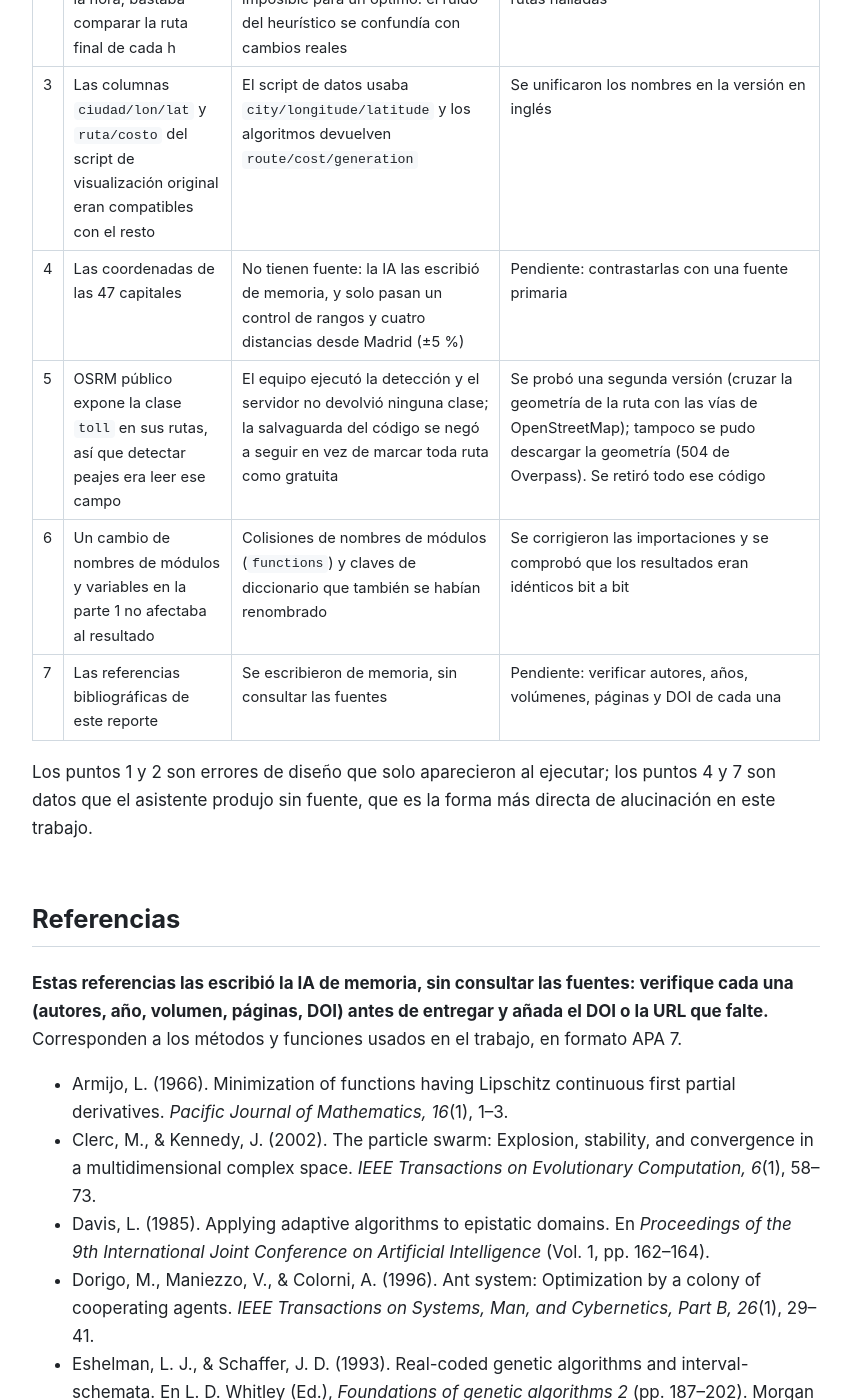
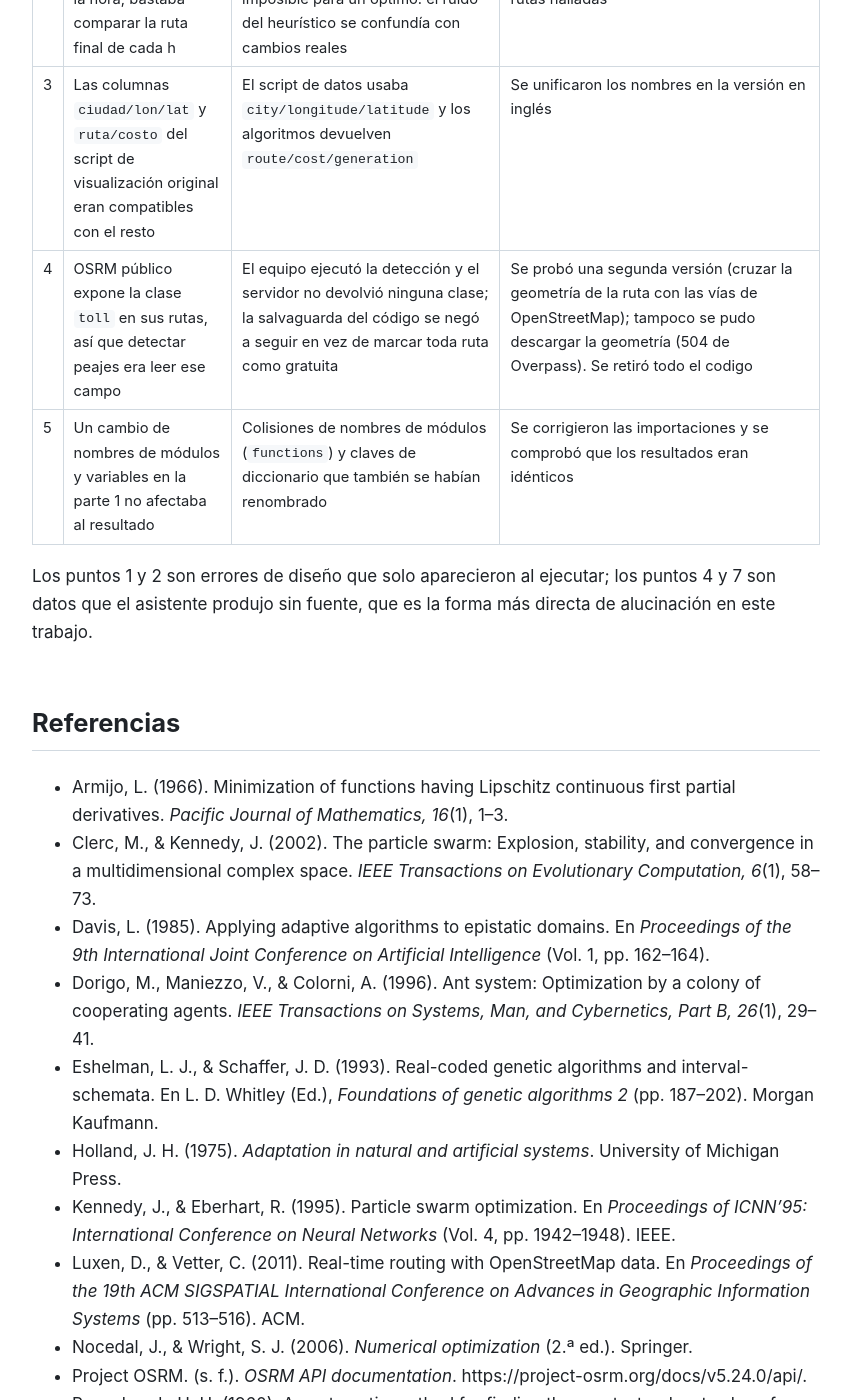
Before and after one commit to LennyCt/RNA-y-Algo-Bioinsp-2026-02-blog-trabajo-1, a Jekyll site: the page built from docs/index.md, in a window 1280 px wide and 1400 px high, scrolled down 15132 px. Shown: the whole window, without its empty margins (214-1065 px from the left). Built offline with Jekyll 4.4.1, drawn with Linux system fonts in a browser that asks for light colours; some of the changed text lies outside the part shown.

Commit message:
reporte correcciones

```diff
--- a/docs/index.md
+++ b/docs/index.md
@@ -313,16 +313,12 @@ Se registran los errores y suposiciones falsas del asistente que se detectaron a
 | 1 | El ACO con los parámetros por defecto encuentra buenas rutas | Una prueba con 7 ciudades y óptimo conocido por fuerza bruta: 0 de 10 semillas lo alcanzaron, y el resultado era idéntico con 80, 500 o 2000 iteraciones. Con 47 ciudades, 150 y 450 iteraciones dieron los mismos costos | Estancamiento de la feromona: sin cota inferior, las aristas no usadas bajan a ~10⁻¹⁷, por debajo del piso de 10⁻¹² del código, y quedan unas 10⁹ veces menos probables. Se añadió `min_pheromone_fraction` (cota estilo MAX-MIN); con 0.1 alcanza el óptimo en 8 de 10 semillas en 7 ciudades, pero con 47 ciudades empeoró con 150 iteraciones y mejoró solo 0.3 % con 0.01 y 450 iteraciones. Hay que ajustarlo con datos reales |
 | 2 | Para ver si cambia la ruta con el valor de la hora, bastaba comparar la ruta final de cada h | Con datos sintéticos, el AG dio rutas más lentas al subir h, algo imposible para un óptimo: el ruido del heurístico se confundía con cambios reales | Se reemplazó por la envolvente inferior de las rectas C(h) = h·T + M de todas las rutas halladas |
 | 3 | Las columnas `ciudad/lon/lat` y `ruta/costo` del script de visualización original eran compatibles con el resto | El script de datos usaba `city/longitude/latitude` y los algoritmos devuelven `route/cost/generation` | Se unificaron los nombres en la versión en inglés |
-| 4 | Las coordenadas de las 47 capitales | No tienen fuente: la IA las escribió de memoria, y solo pasan un control de rangos y cuatro distancias desde Madrid (±5 %) | Pendiente: contrastarlas con una fuente primaria |
-| 5 | OSRM público expone la clase `toll` en sus rutas, así que detectar peajes era leer ese campo | El equipo ejecutó la detección y el servidor no devolvió ninguna clase; la salvaguarda del código se negó a seguir en vez de marcar toda ruta como gratuita | Se probó una segunda versión (cruzar la geometría de la ruta con las vías de OpenStreetMap); tampoco se pudo descargar la geometría (504 de Overpass). Se retiró todo ese código |
-| 6 | Un cambio de nombres de módulos y variables en la parte 1 no afectaba al resultado | Colisiones de nombres de módulos (`functions`) y claves de diccionario que también se habían renombrado | Se corrigieron las importaciones y se comprobó que los resultados eran idénticos bit a bit |
-| 7 | Las referencias bibliográficas de este reporte | Se escribieron de memoria, sin consultar las fuentes | Pendiente: verificar autores, años, volúmenes, páginas y DOI de cada una |
+| 4 | OSRM público expone la clase `toll` en sus rutas, así que detectar peajes era leer ese campo | El equipo ejecutó la detección y el servidor no devolvió ninguna clase; la salvaguarda del código se negó a seguir en vez de marcar toda ruta como gratuita | Se probó una segunda versión (cruzar la geometría de la ruta con las vías de OpenStreetMap); tampoco se pudo descargar la geometría (504 de Overpass). Se retiró todo el codigo |
+| 5 | Un cambio de nombres de módulos y variables en la parte 1 no afectaba al resultado | Colisiones de nombres de módulos (`functions`) y claves de diccionario que también se habían renombrado | Se corrigieron las importaciones y se comprobó que los resultados eran idénticos|
 
 Los puntos 1 y 2 son errores de diseño que solo aparecieron al ejecutar; los puntos 4 y 7 son datos que el asistente produjo sin fuente, que es la forma más directa de alucinación en este trabajo.
 
 ## Referencias
-
-**Estas referencias las escribió la IA de memoria, sin consultar las fuentes: verifique cada una (autores, año, volumen, páginas, DOI) antes de entregar y añada el DOI o la URL que falte.** Corresponden a los métodos y funciones usados en el trabajo, en formato APA 7.
 
 - Armijo, L. (1966). Minimization of functions having Lipschitz continuous first partial derivatives. *Pacific Journal of Mathematics, 16*(1), 1–3.
 - Clerc, M., & Kennedy, J. (2002). The particle swarm: Explosion, stability, and convergence in a multidimensional complex space. *IEEE Transactions on Evolutionary Computation, 6*(1), 58–73.
@@ -333,8 +329,8 @@ Los puntos 1 y 2 son errores de diseño que solo aparecieron al ejecutar; los pu
 - Kennedy, J., & Eberhart, R. (1995). Particle swarm optimization. En *Proceedings of ICNN'95: International Conference on Neural Networks* (Vol. 4, pp. 1942–1948). IEEE.
 - Luxen, D., & Vetter, C. (2011). Real-time routing with OpenStreetMap data. En *Proceedings of the 19th ACM SIGSPATIAL International Conference on Advances in Geographic Information Systems* (pp. 513–516). ACM.
 - Nocedal, J., & Wright, S. J. (2006). *Numerical optimization* (2.ª ed.). Springer.
-- Project OSRM. (s. f.). *OSRM API documentation*. https://project-osrm.org/docs/v5.24.0/api/ (el enlace viene del script original; verificar versión y fecha de consulta).
-- Rosenbrock, H. H. (1960). An automatic method for finding the greatest or least value of a function. *The Computer Journal, 3*(3), 175–184.
-- Storn, R., & Price, K. (1997). Differential evolution: A simple and efficient heuristic for global optimization over continuous spaces. *Journal of Global Optimization, 11*(4), 341–359.
-- Stützle, T., & Hoos, H. H. (2000). MAX–MIN ant system. *Future Generation Computer Systems, 16*(8), 889–914.
-- Törn, A., & Žilinskas, A. (1989). *Global optimization* (Lecture Notes in Computer Science, Vol. 350). Springer. (Fuente habitual de la función de Rastrigin; la original, de Rastrigin, es de 1974, en ruso: localizar y citar.)
+- Project OSRM. (s. f.). *OSRM API documentation*. https://project-osrm.org/docs/v5.24.0/api/.
+- Rosenbrock, H. H. (1960). An automatic method for finding the greatest or least value of a function. *The Computer Journal, 3*(3).
+- Storn, R., & Price, K. (1997). Differential evolution: A simple and efficient heuristic for global optimization over continuous spaces. *Journal of Global Optimization, 11*(4).
+- Stützle, T., & Hoos, H. H. (2000). MAX–MIN ant system. *Future Generation Computer Systems, 16*(8).
+- Törn, A., & Žilinskas, A. (1989). *Global optimization* (Lecture Notes in Computer Science, Vol. 350).
```
